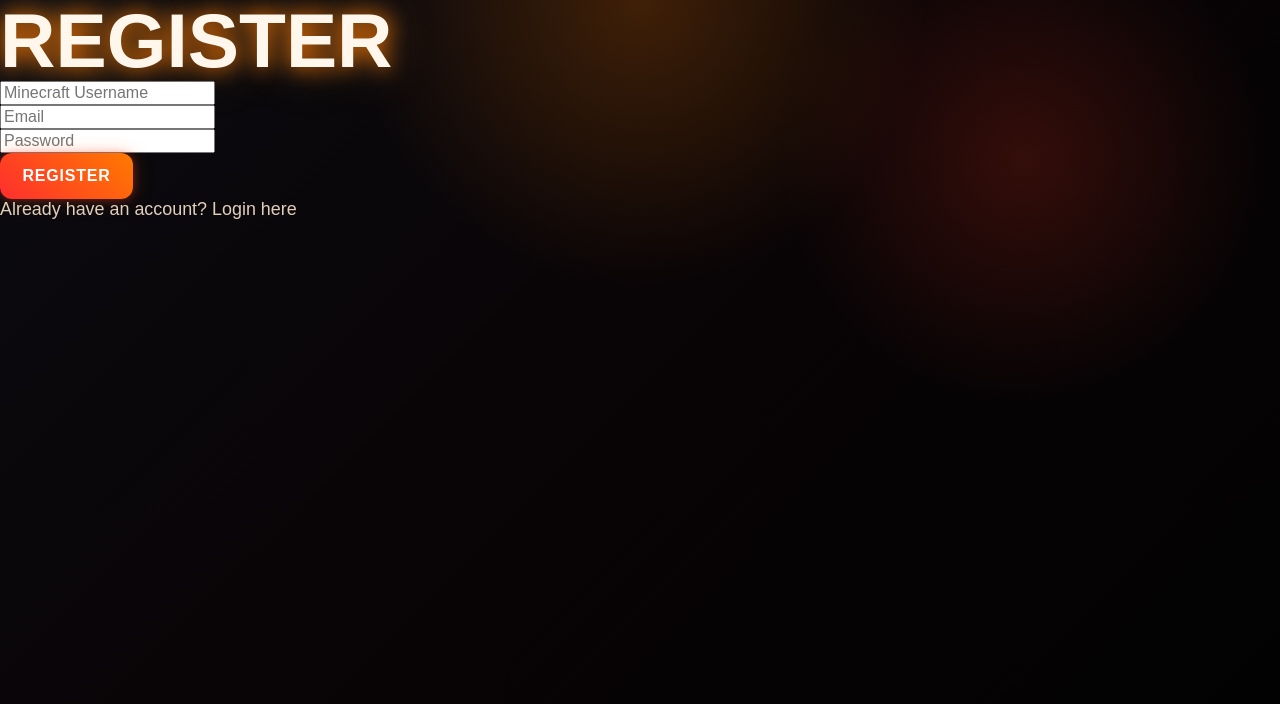
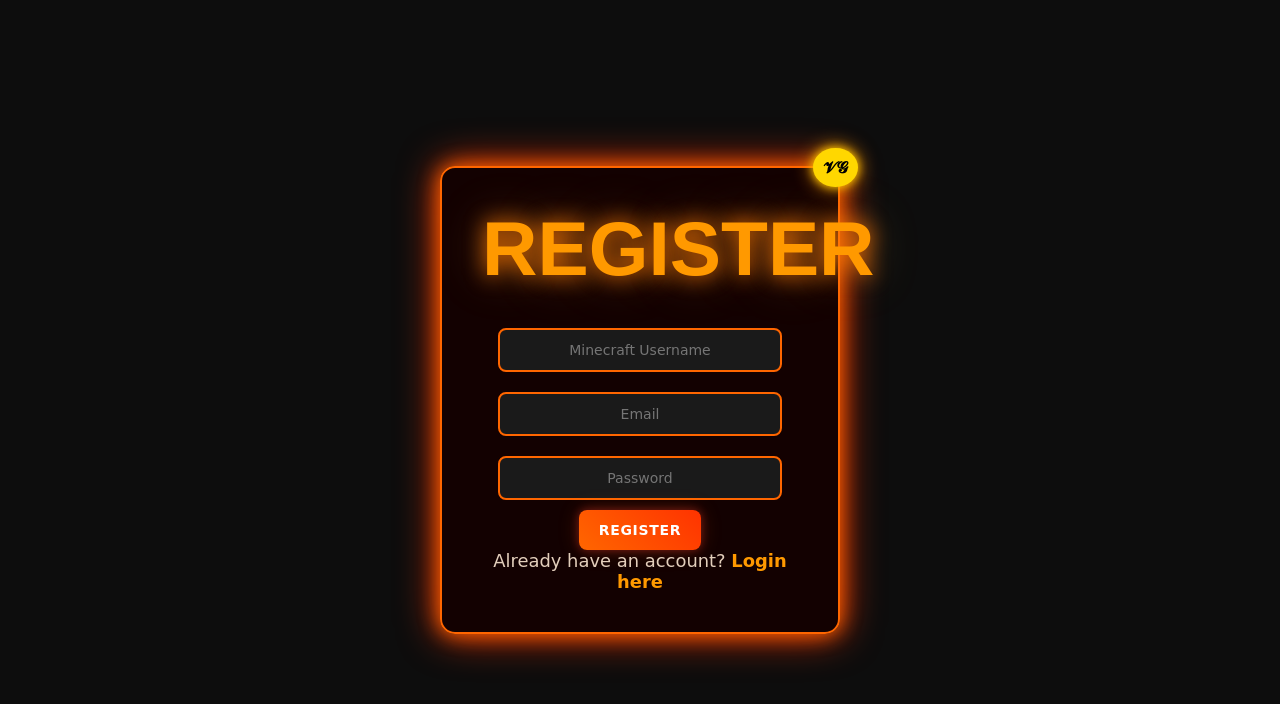
Before and after one commit to bestigamingyzi-hue/VG-REALM-STORE, a plain HTML site: page register.html in a window 1280 px wide. Drawn offline with Linux system fonts and the light colour scheme; files whose address does not match are found by name.

Commit message:
Update register.html

```diff
--- a/register.html
+++ b/register.html
@@ -4,9 +4,89 @@
   <meta charset="UTF-8">
   <title>VG Realm - Register</title>
   <link rel="stylesheet" href="style.css">
+  <style>
+    body {
+      background: #0d0d0d;
+      font-family: 'Press Start 2P', cursive;
+      color: #fff;
+      display: flex;
+      justify-content: center;
+      align-items: center;
+      height: 100vh;
+    }
+    .container {
+      background: rgba(20, 0, 0, 0.9);
+      padding: 40px;
+      border: 2px solid #ff6600;
+      box-shadow: 0 0 20px #ff6600, 0 0 40px #ff3300;
+      border-radius: 15px;
+      text-align: center;
+      width: 400px;
+      position: relative;
+    }
+    h1 {
+      color: #ff9900;
+      text-shadow: 0 0 5px #ff3300, 0 0 10px #ff6600;
+      margin-bottom: 30px;
+    }
+    input {
+      width: 90%;
+      padding: 12px;
+      margin: 10px 0;
+      border: 2px solid #ff6600;
+      border-radius: 8px;
+      background: #1a1a1a;
+      color: #fff;
+      font-size: 14px;
+      text-align: center;
+      outline: none;
+    }
+    input:focus {
+      border-color: #ff9900;
+      box-shadow: 0 0 10px #ff9900;
+    }
+    button {
+      padding: 12px 20px;
+      border: none;
+      border-radius: 8px;
+      background: linear-gradient(45deg, #ff6600, #ff3300);
+      color: #fff;
+      font-weight: bold;
+      font-size: 14px;
+      cursor: pointer;
+      text-transform: uppercase;
+      transition: 0.3s;
+    }
+    button:hover {
+      background: linear-gradient(45deg, #ff3300, #ff9900);
+      box-shadow: 0 0 20px #ff9900, 0 0 40px #ff3300;
+    }
+    a {
+      color: #ff9900;
+      text-decoration: none;
+      font-weight: bold;
+    }
+    a:hover {
+      color: #ff3300;
+      text-shadow: 0 0 10px #ff6600;
+    }
+    /* VG coin badge */
+    .vg-coin {
+      position: absolute;
+      top: -20px;
+      right: -20px;
+      background: gold;
+      color: #000;
+      border-radius: 50%;
+      padding: 10px;
+      font-weight: bold;
+      box-shadow: 0 0 10px #ffcc00, 0 0 20px #ff9900;
+    }
+  </style>
 </head>
 <body>
   <div class="container">
+    <div class="vg-coin">𝓥𝓖</div>
     <h1>Register</h1>
     <form id="registerForm">
       <input type="text" id="minecraftUsername" placeholder="Minecraft Username" required><br>
```
